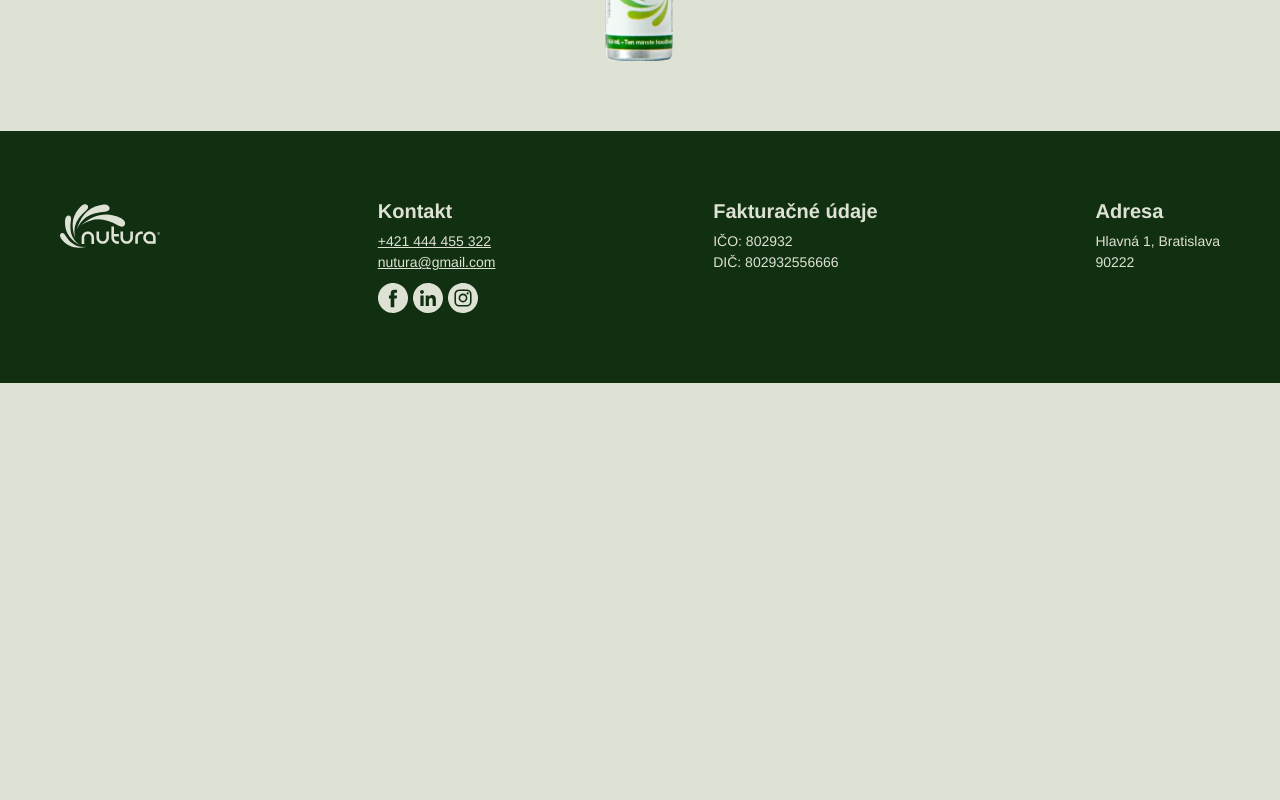
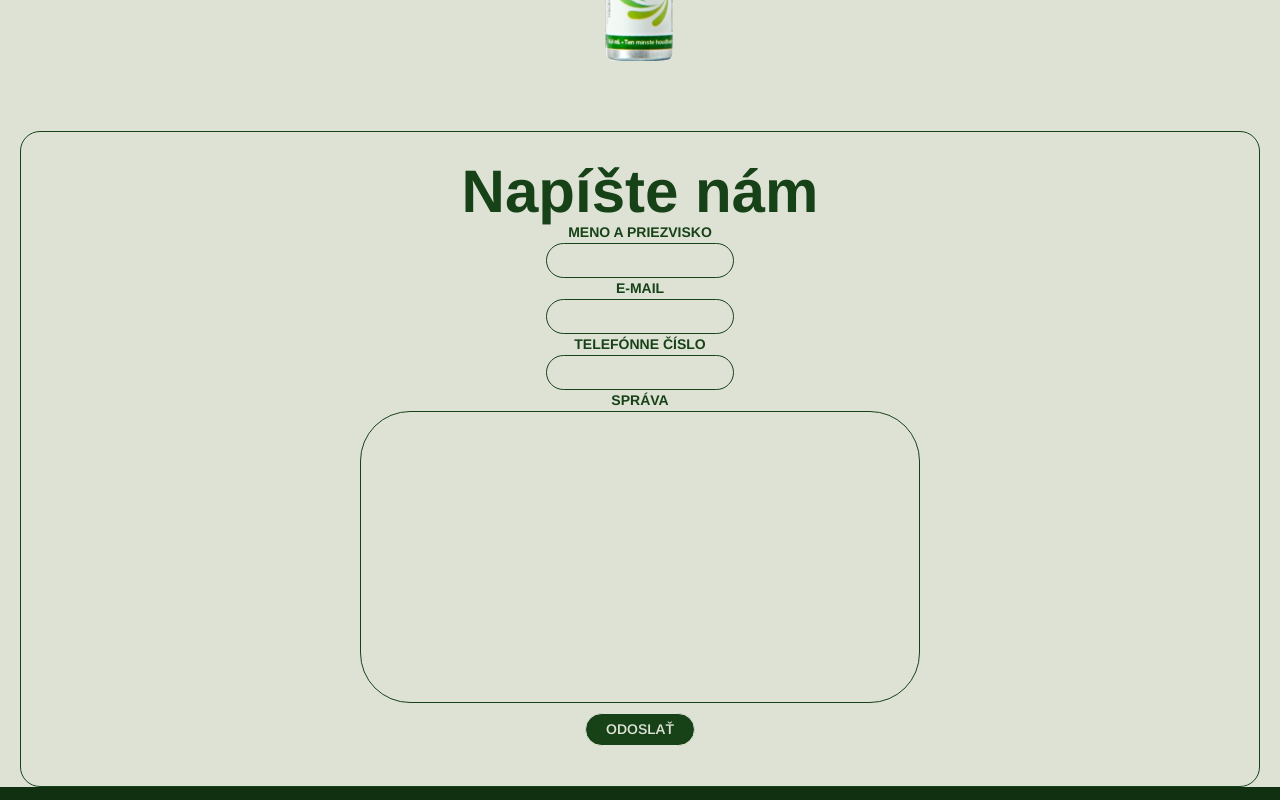
Before and after one commit to xkolumber/nutura, a Next.js app: page / in a window 1280 px wide. Shown: the part 3840-4640 px from the top of the page. Before the commit the page ends 4223 px from the top, so only its background shows below. Built offline with nearby package versions, Linux system fonts and the light colour scheme; no server answers; the database is empty.

Commit message:
Contact page

```diff
--- a/src/app/components/HomePageAbsorption.tsx
+++ b/src/app/components/HomePageAbsorption.tsx
@@ -3,7 +3,7 @@ import Image from "next/image";
 
 const HomePageAbsorption = () => {
   return (
-    <div className="tight_section relative min-h-[600px] 3xl:min-h-[900px] overflow-hidden">
+    <div className="tight_section relative min-h-[600px] 3xl:min-h-[900px] overflow-hidden bg-fourthtiary">
       <h1 className="uppercase md:max-w-[50%]">Ako často Nuturu používať ?</h1>
 
       <button className="btn btn--secondary bg-none">Prečítať</button>
--- /dev/null
+++ b/src/app/components/HomePageContactUs.tsx
@@ -0,0 +1,20 @@
+import React from "react";
+
+const HomePageContactUs = () => {
+  return (
+    <div className="border tight_section border-secondary contact_us rounded-[20px]  flex flex-col justify-center items-center">
+      <h1>Napíšte nám</h1>
+      <p className="uppercase font-bold">Meno a priezvisko</p>
+      <input type="text" className="" />
+      <p className="uppercase font-bold">e-mail</p>
+      <input type="text" className="" />
+      <p className="uppercase font-bold">Telefónne číslo</p>
+      <input type="text" className="" />
+      <p className="uppercase font-bold">Správa</p>
+      <textarea cols={50} rows={10} className="" />
+      <button className=" btn btn--fourthtiary">Odoslať</button>
+    </div>
+  );
+};
+
+export default HomePageContactUs;
--- a/src/app/globals.css
+++ b/src/app/globals.css
@@ -130,7 +130,7 @@ p {
 }
 .tight_section {
   padding: 1.6rem;
-  background-color: var(--color-fourthtiary);
+
   margin-left: 1.6rem;
   margin-right: 1.6rem;
   border-radius: 20px;
@@ -705,3 +705,35 @@ p {
 .footer p {
   color: var(--color-primary);
 }
+
+.contact_us input[type="text"],
+.contact_us input[type="number"] {
+  padding-left: 10px;
+  background-color: var(--color-primary);
+  color: black;
+  box-sizing: border-box;
+  outline: none;
+  appearance: none;
+  -webkit-appearance: none;
+  -moz-appearance: none;
+  border: 1px solid #174218;
+
+  height: 3.5rem;
+  font-size: 1.4rem;
+
+  border-radius: 50px;
+}
+textarea {
+  padding: 10px;
+  background-color: var(--color-primary);
+  color: var(--color-secondary);
+  box-sizing: border-box;
+  outline: none;
+  appearance: none;
+  -webkit-appearance: none;
+  -moz-appearance: none;
+  border-radius: 50px;
+  border: 1px solid var(--color-secondary);
+  font-size: 1.8rem;
+  resize: none;
+}
--- /dev/null
+++ b/src/app/kontakt/page.tsx
@@ -0,0 +1,18 @@
+import React from "react";
+import Navbar from "../components/Navbar";
+import ImageForPages from "../components/ImageForPages";
+import Navbar2 from "../components/Navbar2";
+import HomePageContactUs from "../components/HomePageContactUs";
+
+const page = () => {
+  return (
+    <>
+      <Navbar />
+      <ImageForPages />
+      <Navbar2 />
+      <HomePageContactUs />
+    </>
+  );
+};
+
+export default page;
--- a/src/app/page.tsx
+++ b/src/app/page.tsx
@@ -1,5 +1,6 @@
 import HomePageAbsorption from "./components/HomePageAbsorption";
 import HomePageBenefits from "./components/HomePageBenefits";
+import HomePageContactUs from "./components/HomePageContactUs";
 import HomePageIntro from "./components/HomePageIntro";
 import HomePageOral from "./components/HomePageOral";
 import HomePageProducts from "./components/HomePageProducts";
@@ -21,6 +22,7 @@ const page = async () => {
       <div className="main_section">
         <HomePageOral />
       </div>
+      <HomePageContactUs />
     </div>
   );
 };
```
